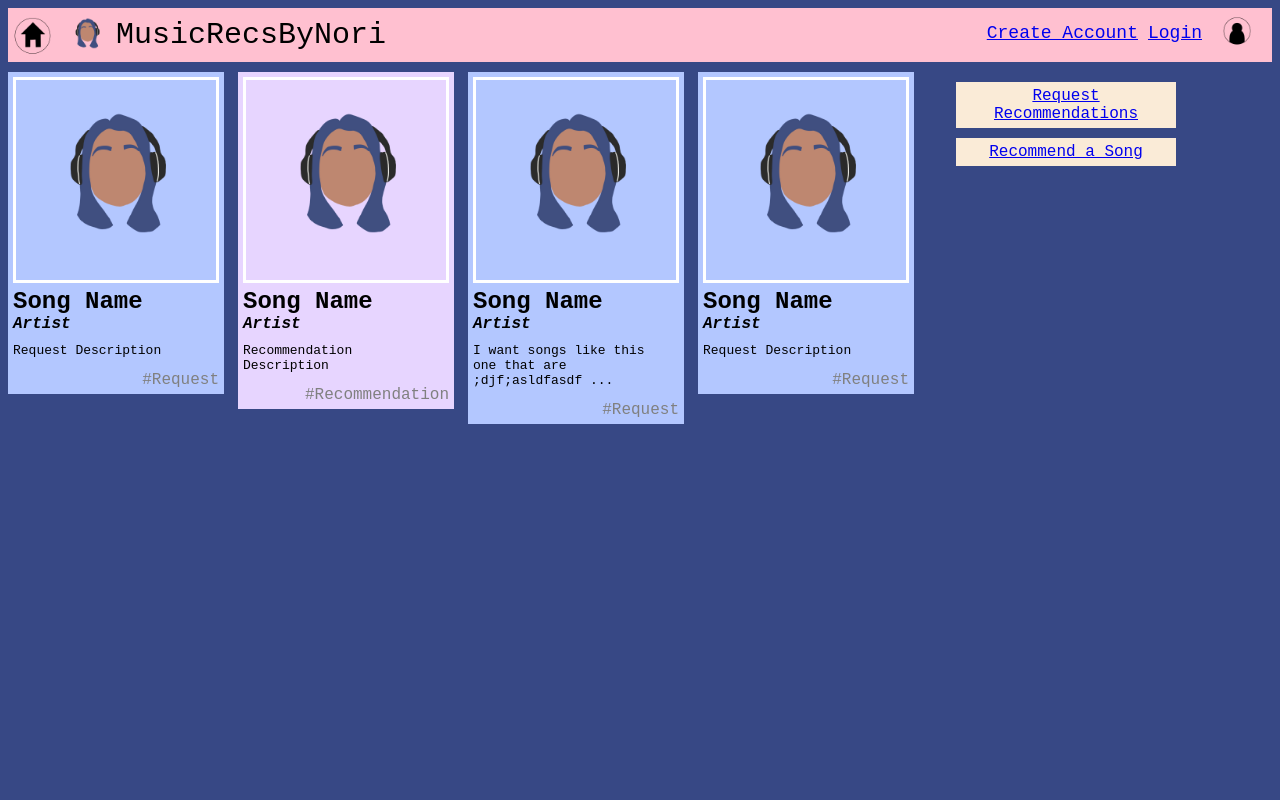
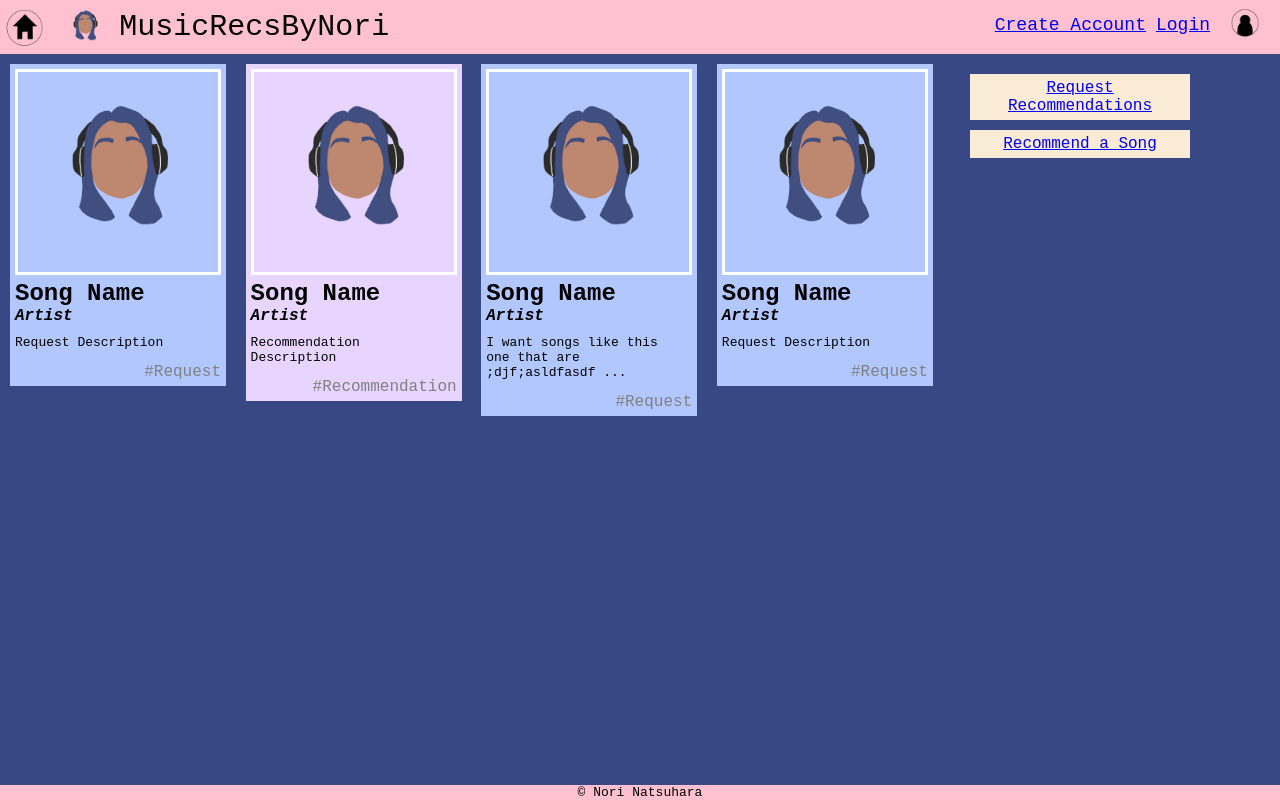
Before and after one commit to norinats/musicrecsbynori, a PHP site: page / in a window 1280 px wide. Run offline with PHP 8.4, Linux system fonts and the light colour scheme.

Commit message:
added footer and fixed margins of header

```diff
--- a/css/index.css
+++ b/css/index.css
@@ -1,5 +1,10 @@
 body {
+    margin: 0;
     background-color: #374885;
+}
+
+div, h2, h4, p {
+    font-family: 'Courier New', Courier, monospace;
 }
 
 div {
@@ -7,20 +12,17 @@ div {
 }
 
 h2 {
-    font-family: 'Courier New', Courier, monospace;
     margin-top: 5px;
     margin-bottom: 0;
 }
 
 h4 {
-    font-family: 'Courier New', Courier, monospace;
     font-style: italic;
     margin-top: 0;
     margin-bottom: 0;
 }
 
 p {
-    font-family: 'Courier New', Courier, monospace;
     font-size: small;
     margin-top: 5%;
 }
@@ -30,11 +32,13 @@ p {
 }
 
 #column-left {
+    margin-left: 10px;
+    margin-bottom: 10px;
     width: 75%;
 }
 
 #column-right {
-    width: 25%;
+    width: 20%;
 }
 
 .song {
@@ -85,3 +89,13 @@ p {
     font-family: 'Courier New', Courier, monospace;
     max-width: 210px;
 }
+
+.footer {
+    position: fixed;
+    text-align: center;
+    background-color: #ffc0d0;
+    width: 100%;
+    font-size: small;
+    left: 0;
+    bottom: 0;
+}
--- a/index.php
+++ b/index.php
@@ -62,6 +62,10 @@
             </ul>
         </div>
         </div>
+
+        <div class="footer">
+            &#169; Nori Natsuhara
+        </div>
 	</body>
 
 
```
